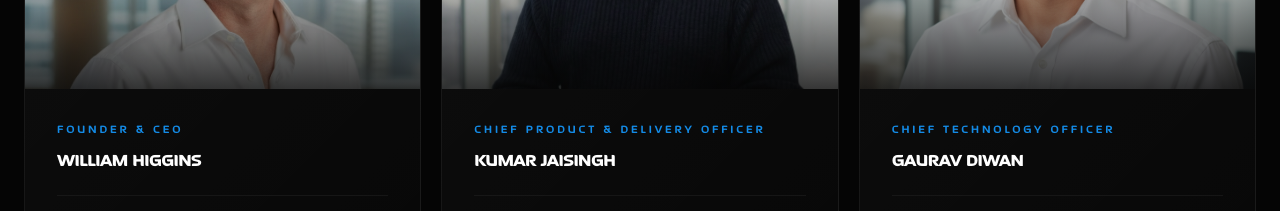
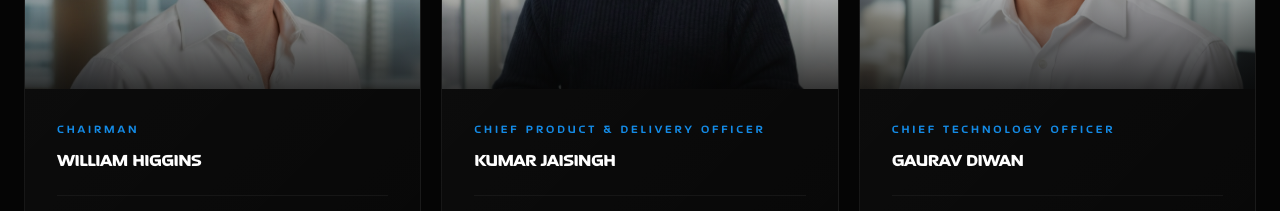
Before and after one commit to ats5e/ats5e, a Next.js app: page /about in a window 1280 px wide. Shown: the part 2360-2571 px from the top of the page. Built offline with nearby package versions, Linux system fonts and the light colour scheme.

Commit message:
chore: update William's title to Chairman

```diff
--- a/app/about/page.tsx
+++ b/app/about/page.tsx
@@ -13,7 +13,7 @@ const LEADERSHIP = [
     name: "William Higgins",
     photo: "/William.png",
     objectPos: "object-top",
-    role: "Founder & CEO",
+    role: "Chairman",
     bio: "William has spent the last decade deeply embedded in the GCC financial sector, partnering with all of the major banks in the region on their most critical transformation journeys. Built on a distinguished global career in senior C-suite roles at Natwest and ABN AMRO, where he managed multi-billion dollar P&Ls and teams of over 15,000 people.",
   },
   {
--- a/app/admin/page.tsx
+++ b/app/admin/page.tsx
@@ -246,7 +246,7 @@ export default function AdminPage() {
 
                             <div className="grid grid-cols-1 md:grid-cols-2 gap-6">
                                 {[
-                                    { name: "William Higgins", role: "Founder & CEO" },
+                                    { name: "William Higgins", role: "Chairman" },
                                     { name: "Kumar Jaisingh", role: "Chief Product & Delivery Officer" },
                                     { name: "Gaurav Diwan", role: "Chief Technology Officer" },
                                     { name: "Jack Donaldson", role: "Head of Marketing & Communications" },
```
